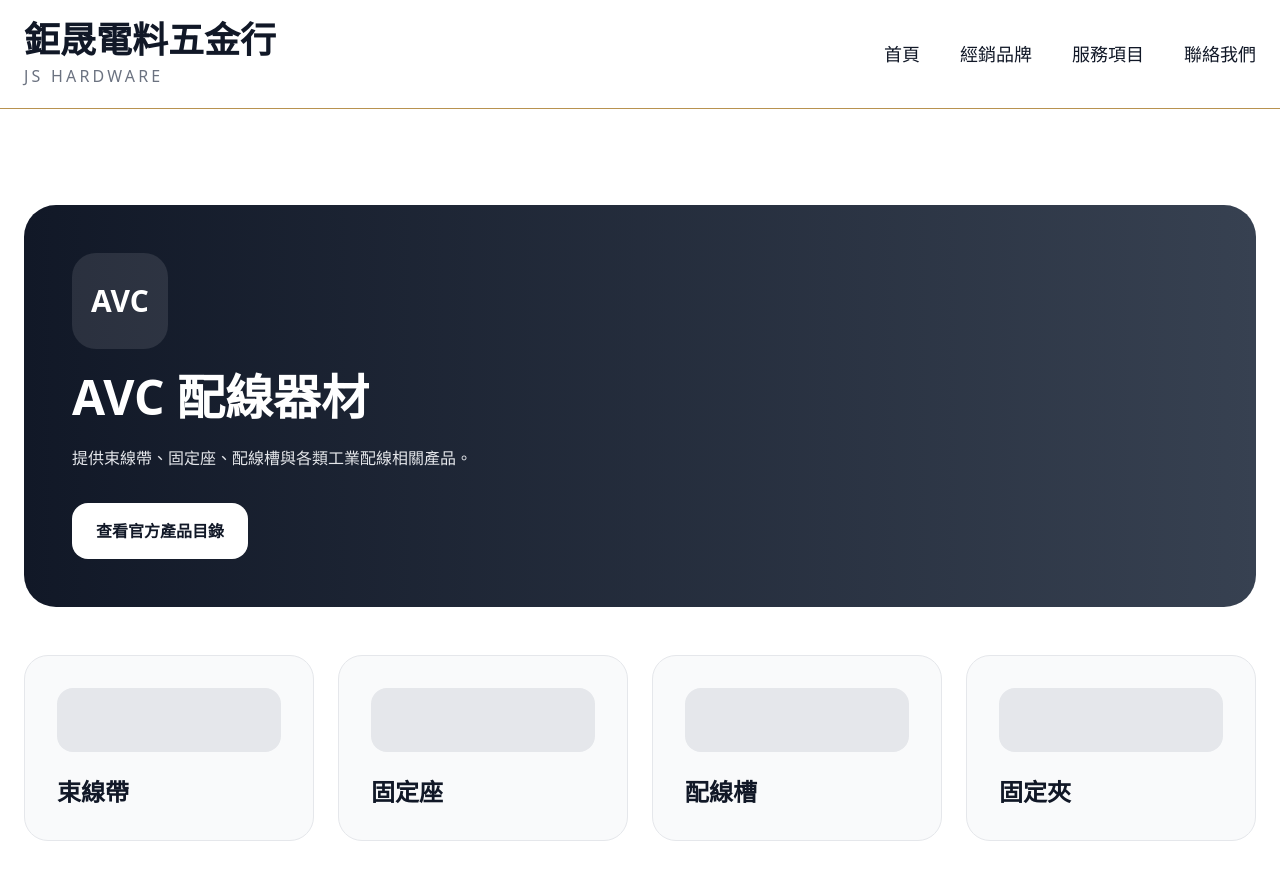
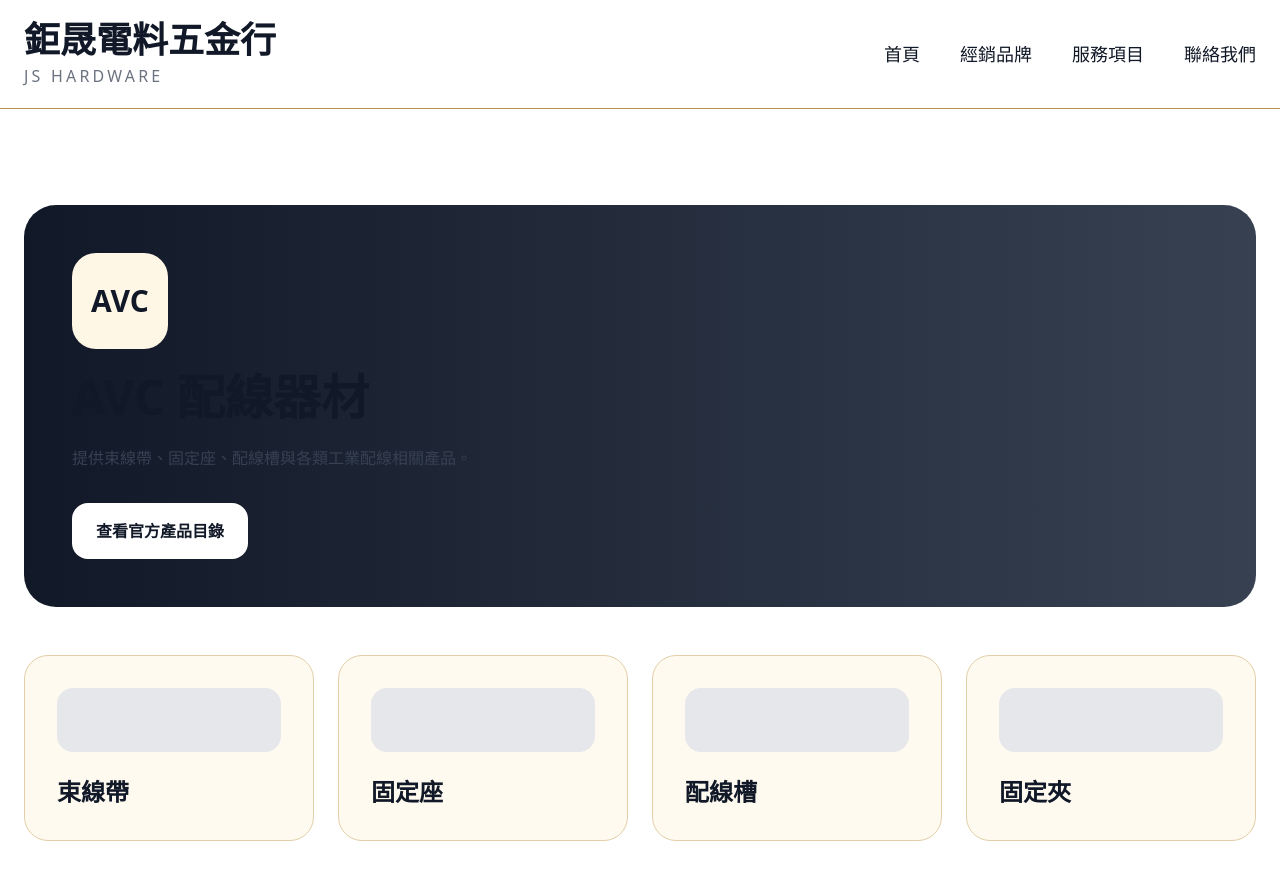
Before and after one commit to tirlnlin-eng/js-hardware-website, a Next.js app: page /brand/avc in a window 1280 px wide. Shown: the top 880 px of the page. Built offline with nearby package versions, Linux system fonts and the light colour scheme.

Commit message:
Update page.jsx

```diff
--- a/app/brand/avc/page.jsx
+++ b/app/brand/avc/page.jsx
@@ -1,8 +1,8 @@
 export default function AVCPage() {
   return (
     <div className="max-w-7xl mx-auto px-6 py-24">
-      <div className="bg-gradient-to-r from-gray-900 to-gray-700 text-white rounded-[32px] p-12 mb-12">
-        <div className="w-24 h-24 bg-white/10 rounded-3xl flex items-center justify-center text-3xl font-bold mb-6">
+      <div className="bg-gradient-to-r from-gray-900 to-gray-700 text-gray-900 rounded-[32px] p-12 mb-12">
+        <div className="w-24 h-24 bg-[#fff7e6] rounded-3xl flex items-center justify-center text-3xl font-bold mb-6">
           AVC
         </div>
 
@@ -10,7 +10,7 @@
           AVC 配線器材
         </h1>
 
-        <p className="text-gray-200 max-w-3xl leading-relaxed mb-8">
+        <p className="text-gray-700 max-w-3xl leading-relaxed mb-8">
           提供束線帶、固定座、配線槽與各類工業配線相關產品。
         </p>
 
@@ -28,7 +28,7 @@
         {['束線帶', '固定座', '配線槽', '固定夾'].map((item) => (
           <div
             key={item}
-            className="bg-gray-50 border border-gray-200 rounded-3xl p-8"
+            className="bg-[#fffaf0] border border-[#e2cfa8] rounded-3xl p-8"
           >
             <div className="h-16 bg-gray-200 rounded-2xl mb-6" />
 
```
